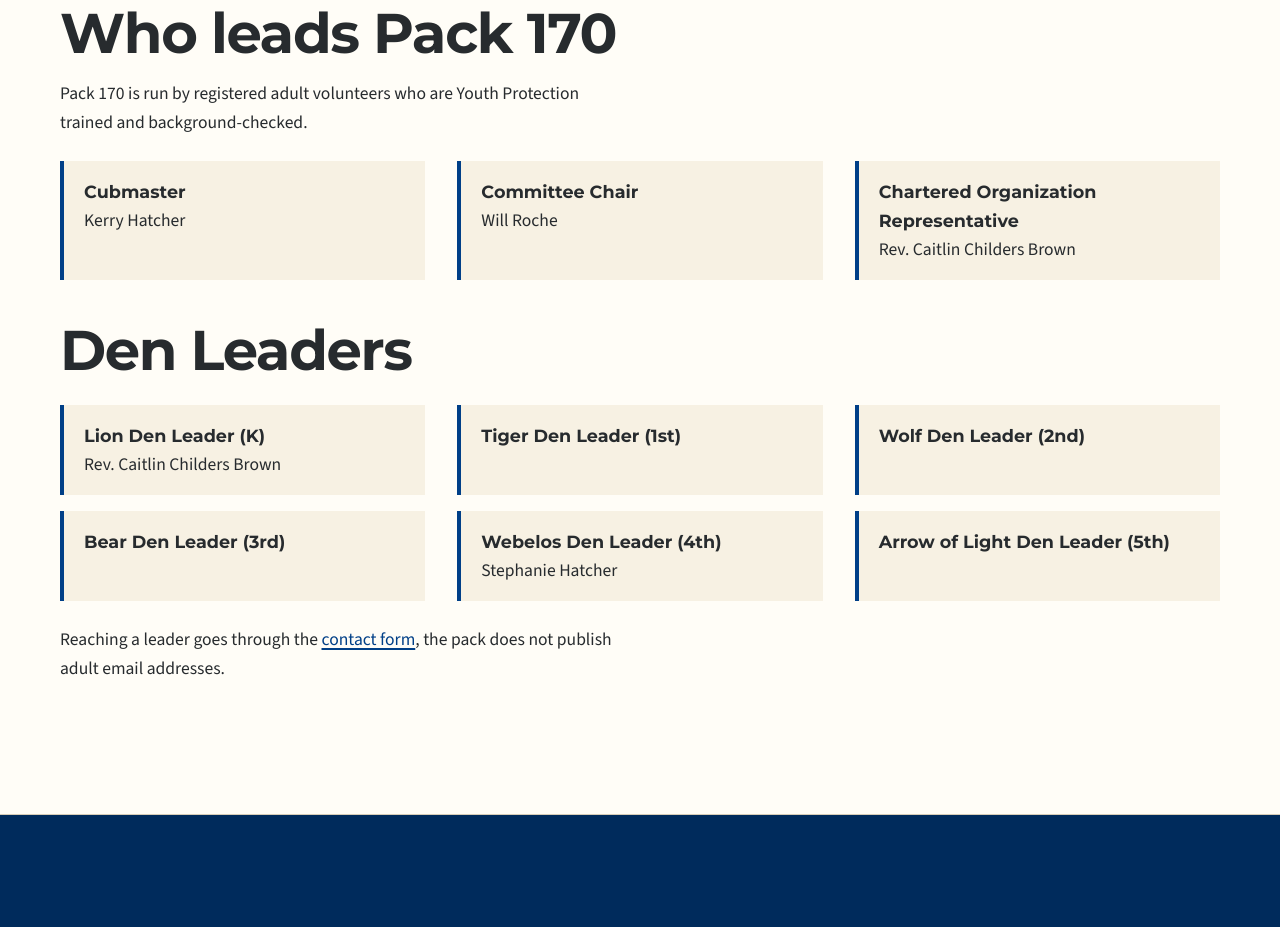
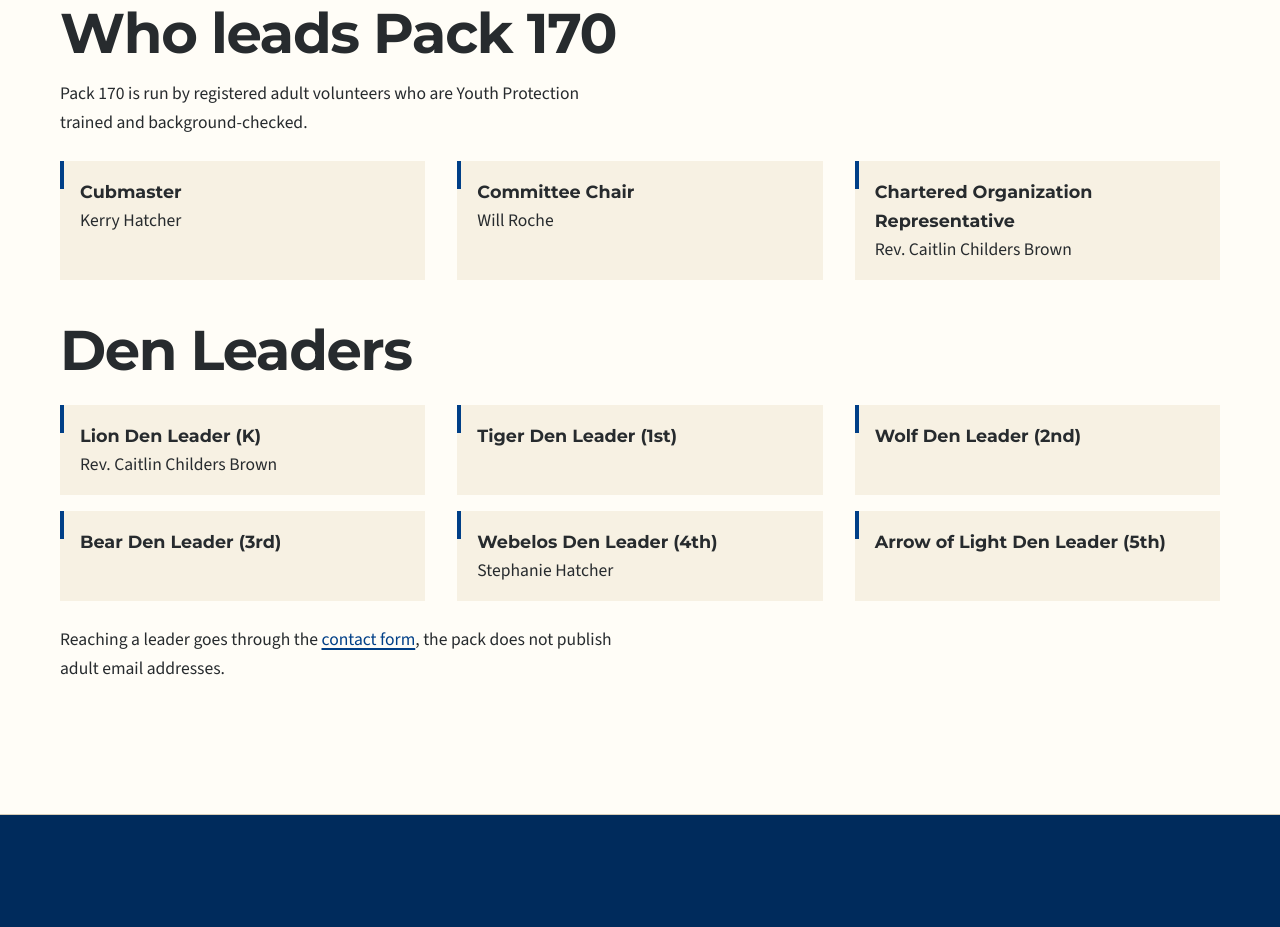
Before and after one commit to kerryhatcher/macon170.com, an Astro site: page /about in a window 1280 px wide. Shown: the part 5294-6221 px from the top of the page. Built offline with nearby package versions, Linux system fonts and the light colour scheme; Astro itself is replaced by a stand-in of ours; no server answers.

Commit message:
style(about): give the roster corner bookmark tabs, waive the checkmark glyph
Two design-hook findings, handled differently because only one was a real defect.

.roster li carried a full-height border-left: 4px solid var(--blue) — the side-tab
rail 0d91bfc replaced on .rank-list li and .adventure-list li. The roster moved to
Markdown the same day and was not in that sweep, so it kept the rail. It now uses
the same absolutely-positioned ::before tab, 4px by 1.75rem at the top-left
corner. Verified in the browser rather than assumed: the roster is Markdown-
rendered, and scoped CSS has missed injected DOM here before, but this content is
server-rendered so `.roster :global(li)::before` does reach it (computed 4x28px,
border-left back to 0).

The what-is-cub-scouts finding is a false positive and is waived in
.impeccable/config.json instead. .ask-tick::before sets border-left and
border-bottom on a 0.9rem x 0.45rem pseudo-element and rotates it -45deg, which
draws a checkmark; the rule matches the border declaration without seeing the
rotation. It has fired five times on this one glyph. The waiver is scoped to the
rule and the file so a genuine rail in this page would still be caught, and
config.json is tracked so the decision is reviewable. calendar/index.astro has the
same glyph and will need its own entry if it ever fires.

```diff
--- a/src/pages/about.astro
+++ b/src/pages/about.astro
@@ -224,9 +224,20 @@ import { externalLink } from '../lib/external-link';
     list-style: none;
   }
   .roster :global(li) {
+    position: relative;
     padding: 1rem 1.25rem;
     background: var(--paper);
-    border-left: 4px solid var(--blue);
+  }
+  /* A sewn-in bookmark tab at the corner, not a rail down the whole edge — the same treatment
+     .rank-list li and .adventure-list li got in 0d91bfc. This roster was not in that sweep. */
+  .roster :global(li)::before {
+    content: '';
+    position: absolute;
+    left: 0;
+    top: 0;
+    width: 4px;
+    height: 1.75rem;
+    background: var(--blue);
   }
   /* A role with no name yet reads as vacant rather than as a broken card. */
   .roster :global(li:empty) {
```
Also changed, not shown: .impeccable/config.json.
